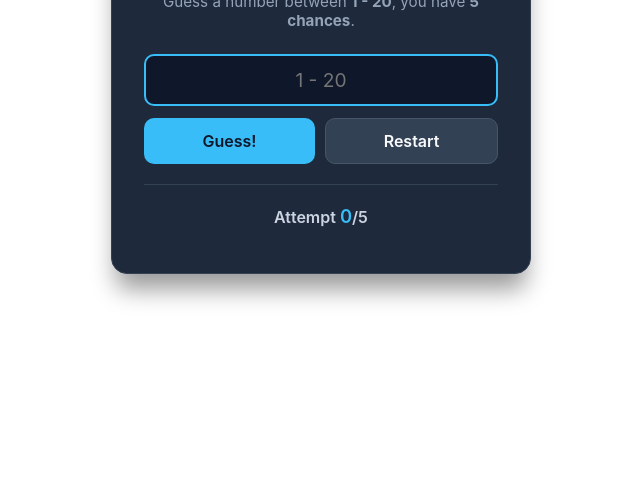
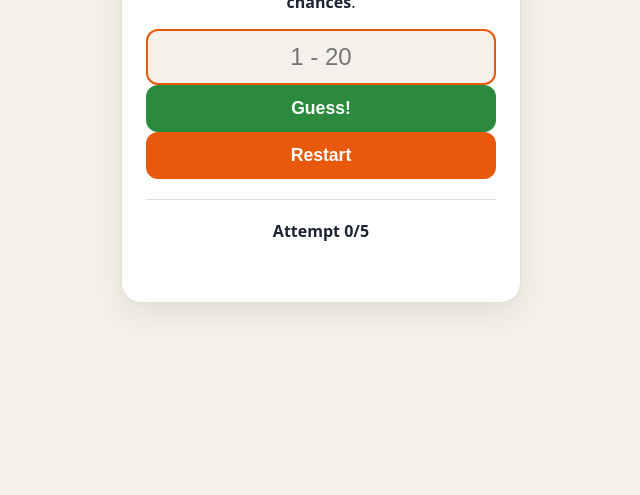
Before and after one commit to Zola473/guess-game, a plain HTML site: page index.html in a window 1280 px wide. Shown: the part 305-800 px from the top of the page, without its empty margins (319-959 px from the left). Drawn offline with Linux system fonts and the light colour scheme.

Commit message:
<style change 2>

```diff
--- a/style.css
+++ b/style.css
@@ -1,171 +1,159 @@
 * {
   box-sizing: border-box;
-  margin: 0;
-  padding: 0;
-  font-family: -apple-system, BlinkMacSystemFont, "Segoe UI", Roboto, Helvetica, Arial, sans-serif;
 }
 
 body {
+  margin: 0;
   min-height: 100vh;
   display: flex;
   align-items: center;
   justify-content: center;
-  color: #f8fafc;
-  padding: 20px;
+  padding: 16px;
+  background: #f4f1ea;
+  color: #1d2433;
+  font-family: system-ui, -apple-system, "Segoe UI", Roboto, sans-serif;
 }
 
 .main-container {
-  background: #1e293b;
-  border: 1px solid #334155;
-  border-radius: 16px;
-  padding: 32px;
   width: 100%;
-  max-width: 420px;
-  box-shadow: 0 20px 25px -5px rgba(0, 0, 0, 0.4);
+  max-width: 400px;
+  padding: 28px 24px;
+  background: #ffffff;
+  border: 1px solid #e3ded2;
+  border-radius: 20px;
+  box-shadow: 0 10px 30px rgba(0, 0, 0, 0.08);
   text-align: center;
 }
 
 h2 {
-  font-size: 1.75rem;
-  margin-bottom: 8px;
-  color: #38bdf8;
+  margin: 0 0 12px;
+  font-size: 1.7rem;
 }
 
-.subtitle {
-  font-size: 0.95rem;
-  color: #94a3b8;
-  margin-bottom: 24px;
-}
-
-.input-group {
+.input {
   display: flex;
   flex-direction: column;
   gap: 12px;
-  margin-bottom: 20px;
 }
 
 #guess-value {
   width: 100%;
-  padding: 12px 16px;
-  font-size: 1.2rem;
+  padding: 12px;
+  font-size: 1.5rem;
   text-align: center;
-  border-radius: 10px;
-  border: 2px solid #475569;
-  background: #0f172a;
-  color: #f8fafc;
+  color: inherit;
+  background: #f4f1ea;
+  border: 2px solid #e3ded2;
+  border-radius: 12px;
   outline: none;
-  transition: border-color 0.2s;
 }
 
 #guess-value:focus {
-  border-color: #38bdf8;
+  border-color: #e8590c;
 }
 
-#guess-value:disabled {
-  opacity: 0.5;
+.buttons {
+  display: flex;
+  gap: 12px;
+}
+
+button {
+  width: 100%;
+  padding: 13px;
+  font-size: 1.1rem;
+  font-weight: 700;
+  color: #ffffff;
+  border: 0;
+  border-radius: 12px;
+  cursor: pointer;
+}
+
+button:active {
+  transform: scale(0.98);
+}
+
+#guess-btn {
+  background: #2b8a3e;
+}
+
+#guess-btn:hover {
+  background: #237032;
+}
+
+#restart-btn {
+  background: #e8590c;
+}
+
+#restart-btn:hover {
+  background: #d9480f;
+}
+
+hr {
+  margin: 20px 0;
+  border: 0;
+  border-top: 1px solid #e3ded2;
+}
+
+#attempt-text {
+  font-weight: 600;
+  font-variant-numeric: tabular-nums;
+}
+
+#result {
+  white-space: pre-line;
+  min-height: 2rem;
+  font-size: 1.3rem;
+  font-weight: 700;
+}
+
+#result.hint {
+  color: #1c7ed6;
+}
+
+#result.win {
+  color: #2b8a3e;
+  font-size: 1.5rem;
+  line-height: 1.4;
+  animation: pop 0.5s ease-out;
+}
+
+@keyframes pop {
+  0% {
+    transform: scale(0.6);
+    opacity: 0;
+  }
+  70% {
+    transform: scale(1.12);
+  }
+  100% {
+    transform: scale(1);
+    opacity: 1;
+  }
+}
+
+#result.lose {
+  color: #c92a2a;
+}
+
+#guess-btn {
+  background: #2b8a3e;
+}
+
+#guess-btn:hover:not(:disabled) {
+  background: #237032;
+}
+
+button:disabled {
+  opacity: 0.45;
   cursor: not-allowed;
 }
 
-.button-group {
-  display: flex;
-  gap: 10px;
-}
-
-button {
-  flex: 1;
-  padding: 12px 16px;
-  font-size: 1rem;
-  font-weight: 600;
-  border: none;
-  border-radius: 10px;
-  cursor: pointer;
-  transition: transform 0.1s, opacity 0.2s, background-color 0.2s;
-}
-
-button:active:not(:disabled) {
-  transform: scale(0.97);
-}
-
-#guess-btn {
-  background-color: #38bdf8;
-  color: #0f172a;
-}
-
-#guess-btn:hover:not(:disabled) {
-  background-color: #7dd3fc;
-}
-
-#guess-btn:disabled {
-  background-color: #475569;
-  color: #94a3b8;
-  cursor: not-allowed;
-}
-
-#restart-btn {
-  background-color: #334155;
-  color: #f8fafc;
-  border: 1px solid #475569;
-}
-
-#restart-btn:hover {
-  background-color: #475569;
-}
-
-hr {
-  border: none;
-  border-top: 1px solid #334155;
-  margin: 20px 0;
-}
-
-#attempt-text {
-  font-size: 1rem;
-  font-weight: 600;
-  color: #cbd5e1;
-  margin-bottom: 14px;
-}
-
-#attempt {
-  color: #38bdf8;
-  font-size: 1.15rem;
-}
-
-#result {
-  min-height: 52px;
-  padding: 12px 16px;
-  border-radius: 10px;
-  font-weight: 600;
-  font-size: 0.95rem;
-  display: flex;
-  align-items: center;
-  justify-content: center;
-  line-height: 1.4;
-}
-
-#result:empty {
-  display: none;
-}
-
-.result-hint {
-  background: rgba(245, 158, 11, 0.15);
-  border: 1px solid rgba(245, 158, 11, 0.4);
-  color: #fbbf24;
-}
-
-.result-win {
-  background: rgba(34, 197, 94, 0.15);
-  border: 1px solid rgba(34, 197, 94, 0.4);
-  color: #4ade80;
-  animation: pop 0.35s ease;
-}
-
-.result-lose {
-  background: rgba(239, 68, 68, 0.15);
-  border: 1px solid rgba(239, 68, 68, 0.4);
-  color: #f87171;
+#result.win {
+  animation: pop 0.5s ease;
 }
 
 @keyframes pop {
-  0% { transform: scale(0.92); }
-  60% { transform: scale(1.03); }
-  100% { transform: scale(1); }
+  0% { transform: scale(0.8); opacity: 0; }
+  60% { transform: scale(1.1); }
+  100% { transform: scale(1); opacity: 1; }
 }
```
